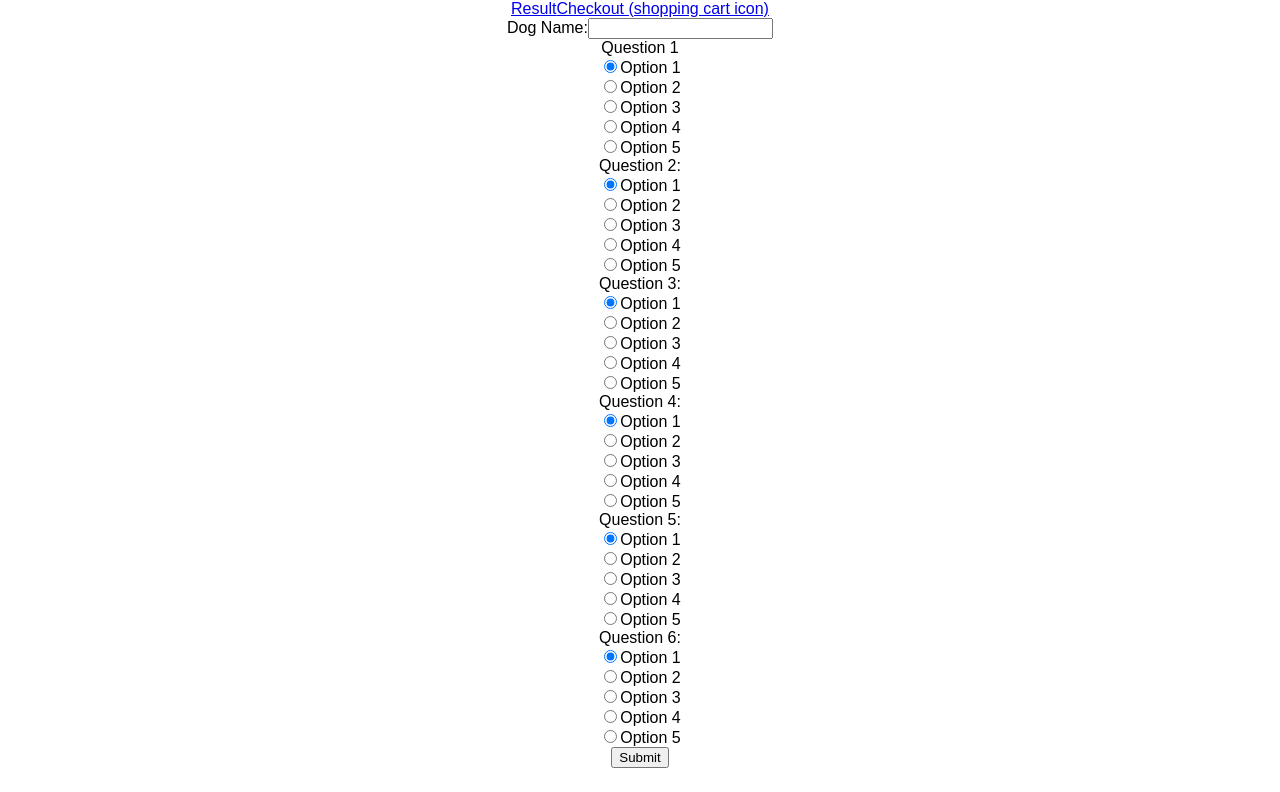
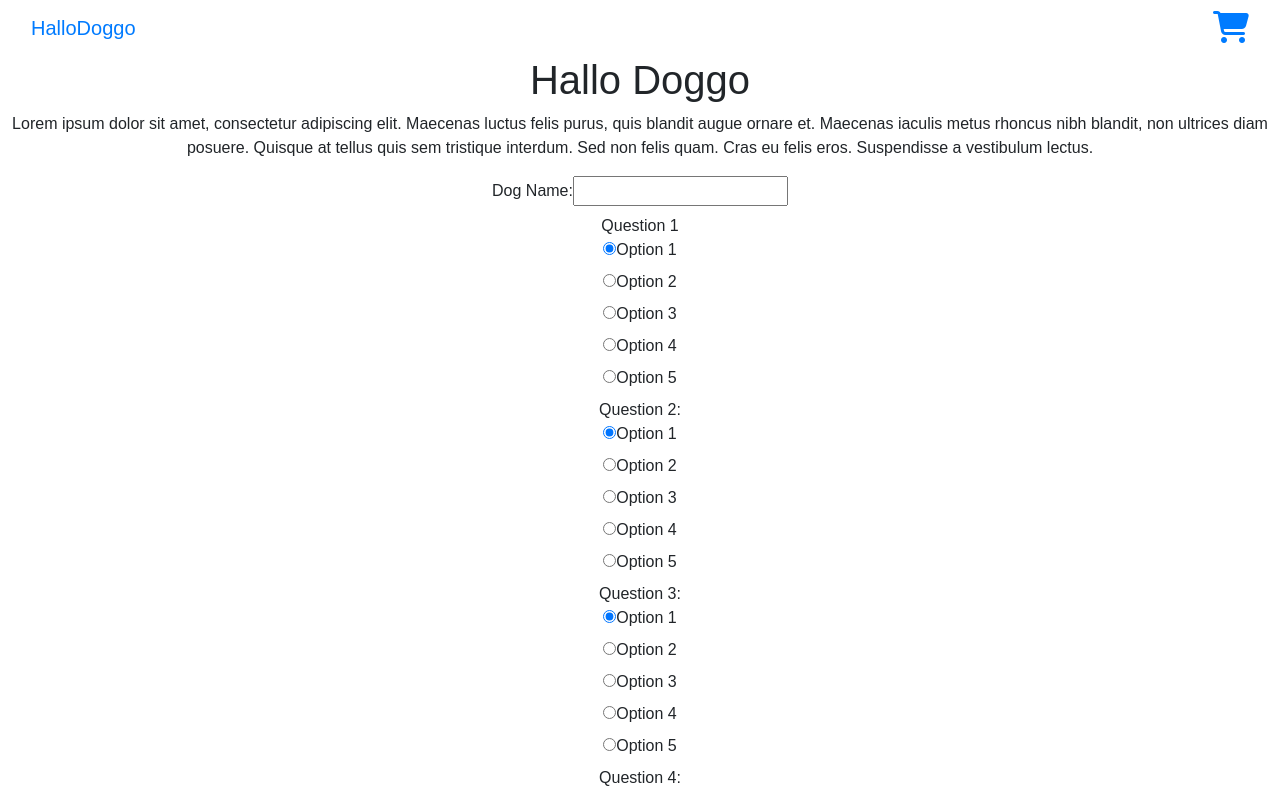
Before and after one commit to tbricca/hallo-doggos, a React (Create React App) app: page / in a window 1280 px wide. Shown: the top 792 px of the page. Built offline with nearby package versions, Linux system fonts and the light colour scheme.

Commit message:
added navbar and fixed some general issues

```diff
--- a/public/index.html
+++ b/public/index.html
@@ -10,6 +10,9 @@
     -->
     <link rel="manifest" href="%PUBLIC_URL%/manifest.json">
     <link rel="shortcut icon" href="%PUBLIC_URL%/favicon.ico">
+    <script src="https://use.fontawesome.com/c6bfc8ea00.js"></script>
+    <link rel="stylesheet" href="https://maxcdn.bootstrapcdn.com/bootstrap/4.0.0-beta.2/css/bootstrap.min.css" integrity="sha384-PsH8R72JQ3SOdhVi3uxftmaW6Vc51MKb0q5P2rRUpPvrszuE4W1povHYgTpBfshb" crossorigin="anonymous">
+
     <!--
       Notice the use of %PUBLIC_URL% in the tags above.
       It will be replaced with the URL of the `public` folder during the build.
@@ -36,5 +39,8 @@
       To begin the development, run `npm start` or `yarn start`.
       To create a production bundle, use `npm run build` or `yarn build`.
     -->
+    <script src="https://code.jquery.com/jquery-3.2.1.slim.min.js" integrity="sha384-KJ3o2DKtIkvYIK3UENzmM7KCkRr/rE9/Qpg6aAZGJwFDMVNA/GpGFF93hXpG5KkN" crossorigin="anonymous"></script>
+<script src="https://cdnjs.cloudflare.com/ajax/libs/popper.js/1.12.3/umd/popper.min.js" integrity="sha384-vFJXuSJphROIrBnz7yo7oB41mKfc8JzQZiCq4NCceLEaO4IHwicKwpJf9c9IpFgh" crossorigin="anonymous"></script>
+<script src="https://maxcdn.bootstrapcdn.com/bootstrap/4.0.0-beta.2/js/bootstrap.min.js" integrity="sha384-alpBpkh1PFOepccYVYDB4do5UnbKysX5WZXm3XxPqe5iKTfUKjNkCk9SaVuEZflJ" crossorigin="anonymous"></script>
   </body>
 </html>
--- a/src/App.js
+++ b/src/App.js
@@ -27,12 +27,17 @@ class App extends Component {
   }
   render(){
     return (
-      <Router>
+    <Router>
       <div className="App">
-          <nav>
-            <Link to="/result">Result</Link>
-            <Link to="/checkout">Checkout (shopping cart icon)</Link>
-
+          <nav className="navbar navbar-default">
+            <div className="container-fluid">
+              <div className="navbar-header">
+                <a class="navbar-brand" href="#">HalloDoggo</a>
+              </div>
+                <ul className="nav navbar-nav navbar-right">
+                  <li className="navList"><Link to="/confirmation"><i class="fa fa-shopping-cart fa-2x" aria-hidden="true"></i></Link></li>
+                </ul>
+            </div>
           </nav>
           <Switch>
            <Route exact path="/" render={() => <Quiz transferResult={this.transferResult}/>} />
@@ -41,7 +46,7 @@ class App extends Component {
            <Route component={NotFound} />
          </Switch>
       </div>
-      </Router>
+    </Router>
     );
   }
 }
--- a/src/Confirmation.js
+++ b/src/Confirmation.js
@@ -0,0 +1,12 @@
+import React, { Component } from 'react';
+import './App.css';
+
+class Confirmation extends Component {
+  render() {
+    return (
+      <div className="App">
+      </div>
+    );
+  }
+}
+export default Confirmation;
--- a/src/NotFound.js
+++ b/src/NotFound.js
@@ -0,0 +1,13 @@
+import React, { Component } from 'react';
+import './App.css';
+
+class NotFound extends Component {
+  render() {
+    return (
+      <div className="App">
+        <h1>put 404 error page here </h1>
+      </div>
+    );
+  }
+}
+export default NotFound;
--- a/src/Quiz.js
+++ b/src/Quiz.js
@@ -48,6 +48,8 @@ class Quiz extends Component {
     }
     return (
       <div className="App">
+      <h1> Hallo Doggo </h1>
+      <p>Lorem ipsum dolor sit amet, consectetur adipiscing elit. Maecenas luctus felis purus, quis blandit augue ornare et. Maecenas iaculis metus rhoncus nibh blandit, non ultrices diam posuere. Quisque at tellus quis sem tristique interdum. Sed non felis quam. Cras eu felis eros. Suspendisse a vestibulum lectus.</p>
       <form onSubmit={this.handleSubmit}>
         <div className="name">
         <label>
```
